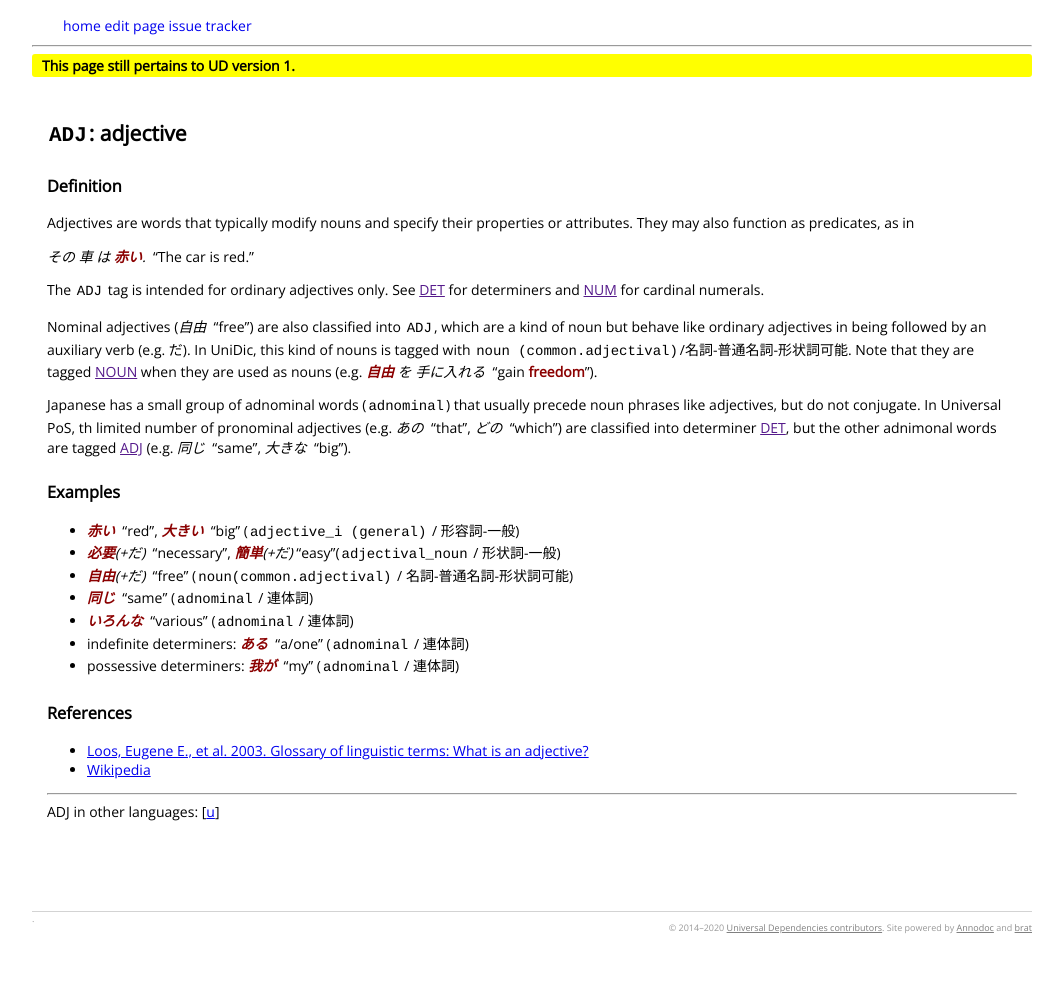
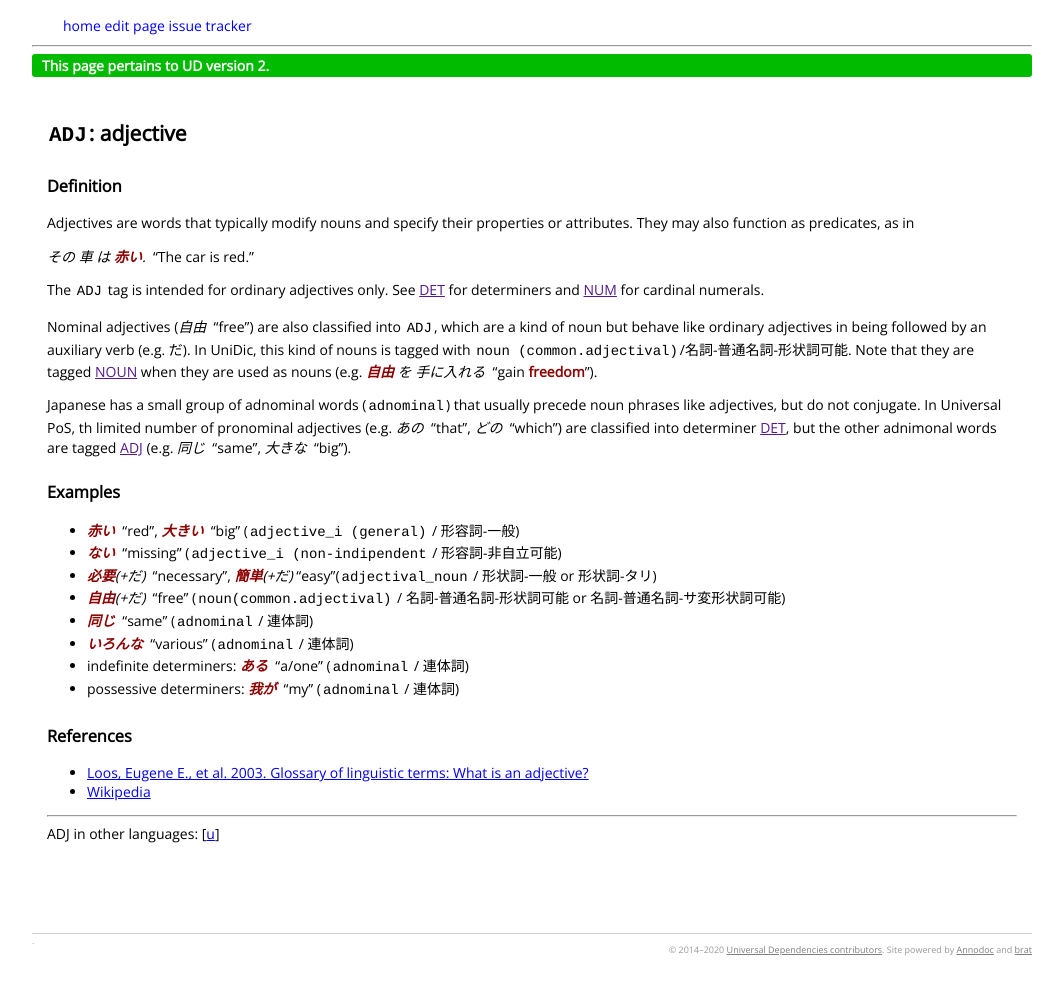
Before and after one commit to udjapanese/docs, a Jekyll site: the page built from _ja/pos/ADJ.md, in a window 1280 px wide. Shown: the whole page, without its empty margins (108-1171 px from the left). Built offline with Jekyll 4.4.1, drawn with Linux system fonts in a browser that asks for light colours; nearby versions of some CDN libraries; comment, search, counter and statistics services are not loaded; before the commit the page ends 970 px from its top, so only the background shows below that.

Commit message:
Update ADJ.md

```diff
--- a/_ja/pos/ADJ.md
+++ b/_ja/pos/ADJ.md
@@ -2,6 +2,7 @@
 layout: postag
 title: 'ADJ'
 shortdef: 'adjective'
+udver: '2'
 ---
 
 ### Definition
@@ -30,8 +31,9 @@ but the other adnimonal words are tagged [ADJ]() (e.g. _同じ&nbsp;_ “same”
 ### Examples
 
 - _<b>赤い</b>&nbsp;_ “red”, _<b>大きい</b>&nbsp;_ “big”  (`adjective_i (general)` / 形容詞-一般)
-- _<b>必要</b>(+だ)&nbsp;_ “necessary”, _<b>簡単</b>(+だ)&nbsp;_“easy”(`adjectival_noun` / 形状詞-一般)
-- _<b>自由</b>(+だ)&nbsp;_ “free” (`noun(common.adjectival)` / 名詞-普通名詞-形状詞可能)
+- _<b>ない</b>&nbsp;_ “missing” (`adjective_i (non-indipendent` / 形容詞-非自立可能)
+- _<b>必要</b>(+だ)&nbsp;_ “necessary”, _<b>簡単</b>(+だ)&nbsp;_“easy”(`adjectival_noun` / 形状詞-一般 or 形状詞-タリ)
+- _<b>自由</b>(+だ)&nbsp;_ “free” (`noun(common.adjectival)` / 名詞-普通名詞-形状詞可能 or 名詞-普通名詞-サ変形状詞可能)
 - _<b>同じ</b>&nbsp;_ “same” (`adnominal` / 連体詞)
 - _<b>いろんな</b>&nbsp;_ “various” (`adnominal` / 連体詞)
 - indefinite determiners: _<b>ある</b>&nbsp;_ “a/one” (`adnominal` / 連体詞)
```
